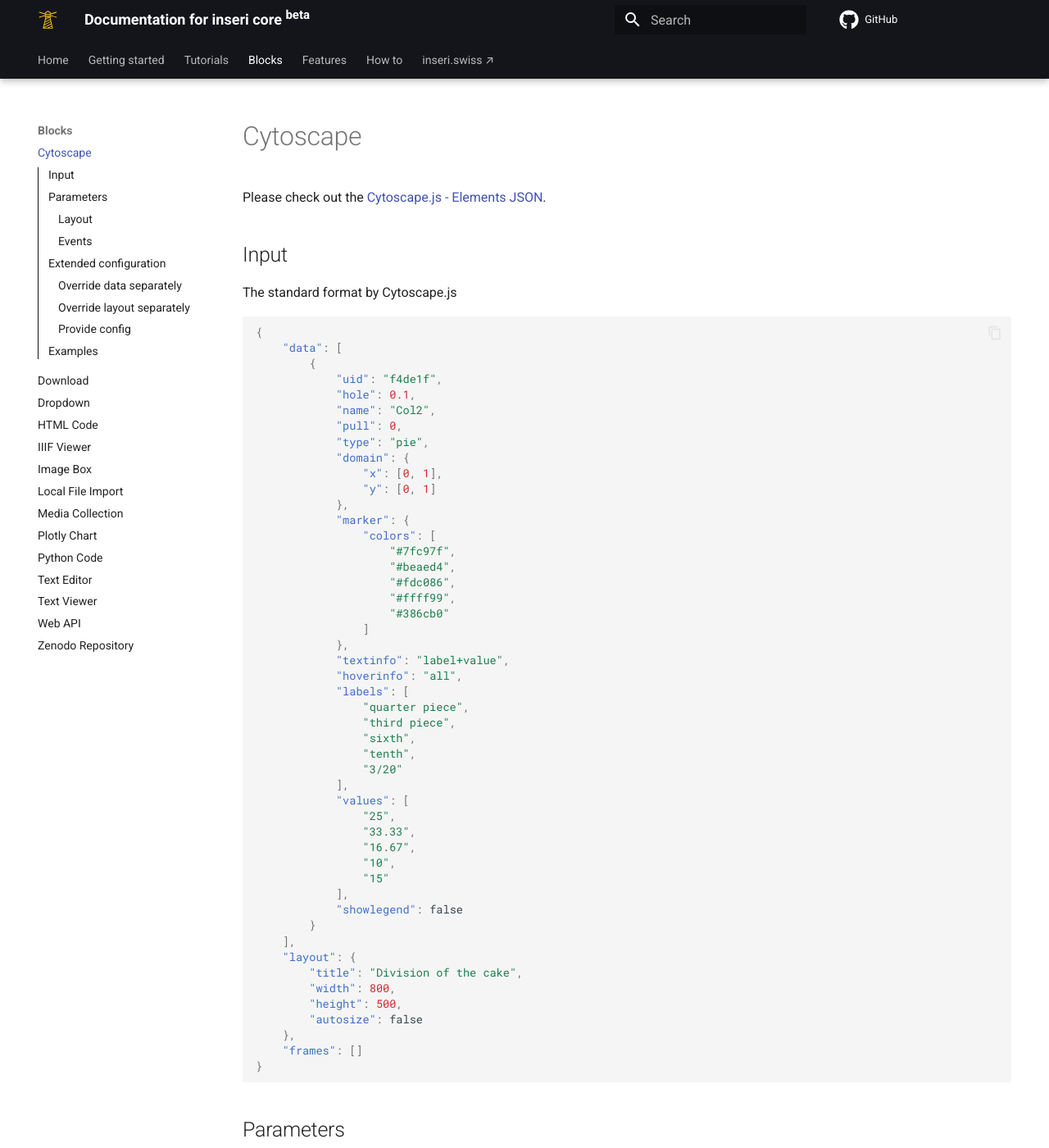
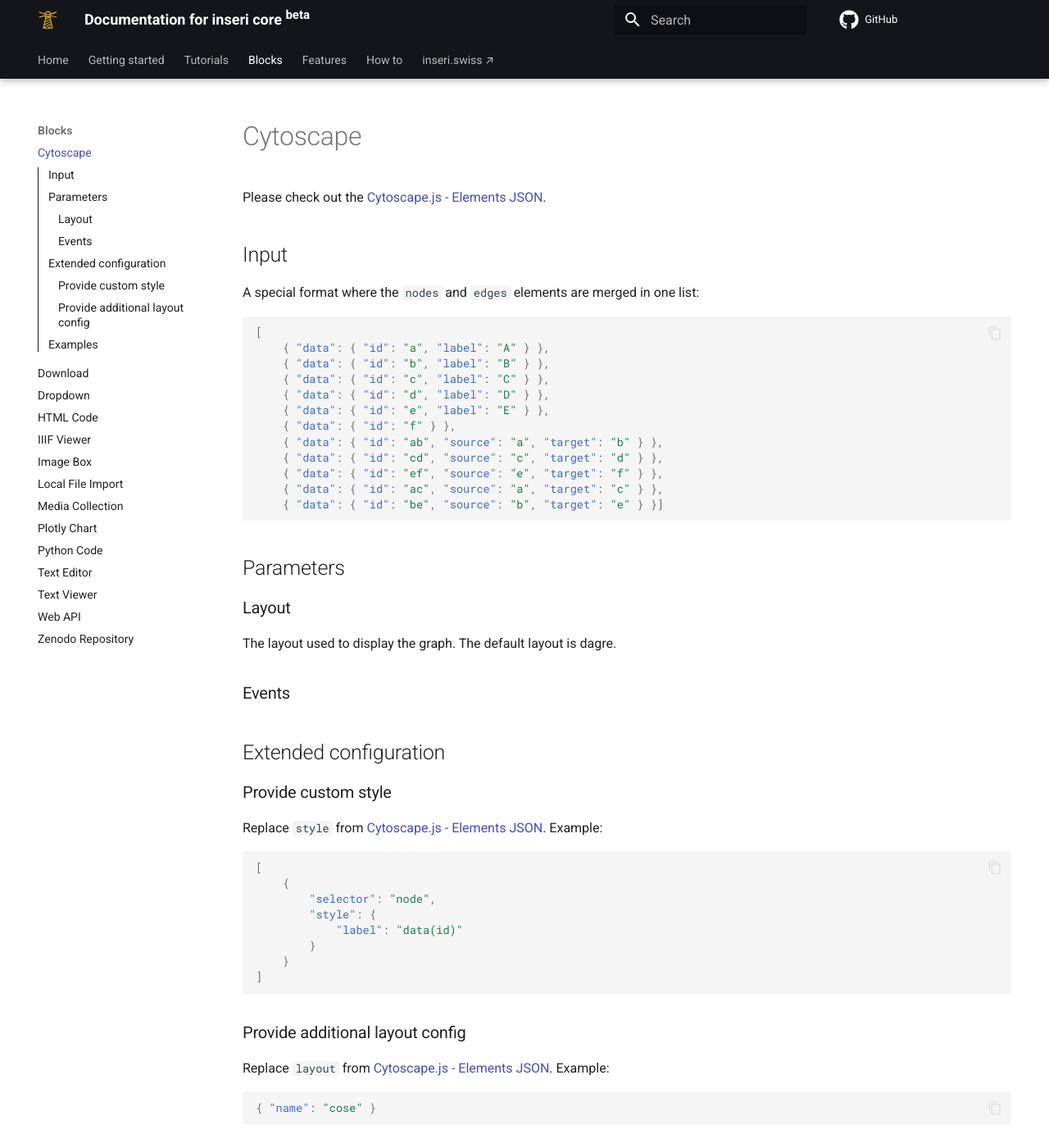
Before and after one commit to inseri-swiss/inseri-core-wp, an MkDocs documentation site: the page built from docs/blocks/cytoscape.md, in a window 1280 px wide and 1400 px high. Shown: the whole window at 82% size. Built offline with MkDocs 1.6.1 and Material for MkDocs 9.7.7, drawn with Linux system fonts in a browser that asks for light colours; comment, search, counter and statistics services are not loaded; some of the changed text lies outside the part shown.

Commit message:
docs: update cytoscape

````diff
--- a/docs/blocks/cytoscape.md
+++ b/docs/blocks/cytoscape.md
@@ -4,57 +4,21 @@ Please check out the [Cytoscape.js - Elements JSON](https://js.cytoscape.org/#no
 
 ## Input
 
-The standard format by Cytoscape.js
+A special format where the `nodes` and `edges` elements are merged in one list:
 
 ```json
-{
-	"data": [
-		{
-			"uid": "f4de1f",
-			"hole": 0.1,
-			"name": "Col2",
-			"pull": 0,
-			"type": "pie",
-			"domain": {
-				"x": [0, 1],
-				"y": [0, 1]
-			},
-			"marker": {
-				"colors": [
-					"#7fc97f",
-					"#beaed4",
-					"#fdc086",
-					"#ffff99",
-					"#386cb0"
-				]
-			},
-			"textinfo": "label+value",
-			"hoverinfo": "all",
-			"labels": [
-				"quarter piece",
-				"third piece",
-				"sixth",
-				"tenth",
-				"3/20"
-			],
-			"values": [
-				"25",
-				"33.33",
-				"16.67",
-				"10",
-				"15"
-			],
-			"showlegend": false
-		}
-	],
-	"layout": {
-		"title": "Division of the cake",
-		"width": 800,
-		"height": 500,
-		"autosize": false
-	},
-	"frames": []
-}
+[
+	{ "data": { "id": "a", "label": "A" } },
+	{ "data": { "id": "b", "label": "B" } },
+	{ "data": { "id": "c", "label": "C" } },
+	{ "data": { "id": "d", "label": "D" } },
+	{ "data": { "id": "e", "label": "E" } },
+	{ "data": { "id": "f" } },
+	{ "data": { "id": "ab", "source": "a", "target": "b" } },
+	{ "data": { "id": "cd", "source": "c", "target": "d" } },
+	{ "data": { "id": "ef", "source": "e", "target": "f" } },
+	{ "data": { "id": "ac", "source": "a", "target": "c" } },
+	{ "data": { "id": "be", "source": "b", "target": "e" } }]
 ```
 
 ## Parameters
@@ -67,45 +31,31 @@ The layout used to display the graph. The default layout is dagre.
 
 ## Extended configuration
 
-### Override data separately
+### Provide custom style
+
+Replace `style` from [Cytoscape.js - Elements JSON](https://js.cytoscape.org/#notation/elements-json). Example:
 
 ```json
 [
-  {
-    "x": [
-      "giraffes",
-      "orangutans",
-      "monkeys"
-    ],
-    "y": [
-      20,
-      14,
-      23
-    ],
-    "type": "bar"
-  }
-],
+	{
+		"selector": "node",
+		"style": {
+			"label": "data(id)"
+		}
+	}
+]
 ```
 
-### Override layout separately
+### Provide additional layout config
 
-Replace `layout` in the input, following the same pattern:
+Replace `layout` from [Cytoscape.js - Elements JSON](https://js.cytoscape.org/#notation/elements-json). Example:
 
 ```json
-{
-	"title": "Division of the cake",
-	"width": 800,
-	"height": 500,
-	"autosize": false
-}
+{ "name": "cose" }
 ```
-
-### Provide config
-
-Additional [configuration options](https://plotly.com/javascript/configuration-options/) by Plotly.
 
 ## Examples
 
-[Plotly Chart Block](https://inseri.swiss/2023/03/plotly-chart-block/) on inseri.swiss.
+[Cytoscape Block](https://inseri.swiss/2023/03/plotly-chart-block/) on inseri.swiss.
 
 [Posts on inseri.swiss](https://inseri.swiss/tag/plotly-chart/) that make use of the Plotly chart block.
````
